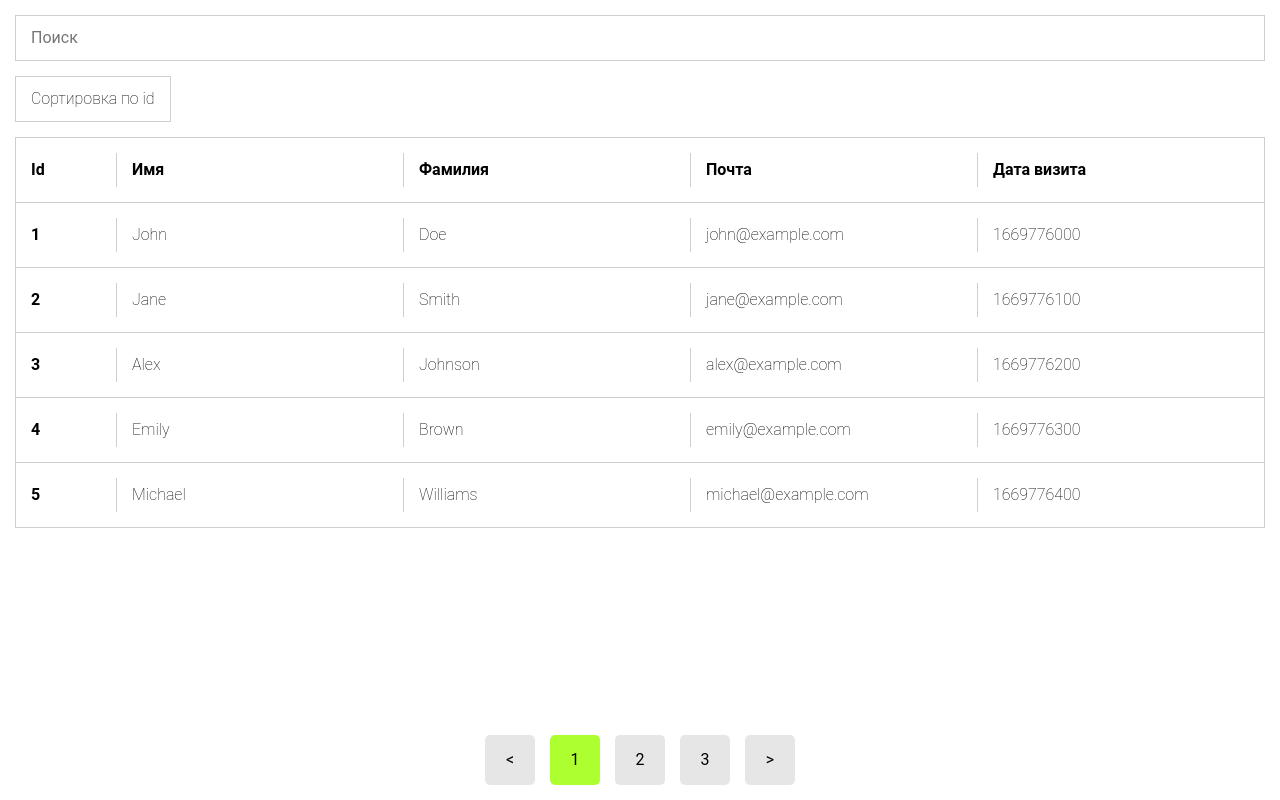
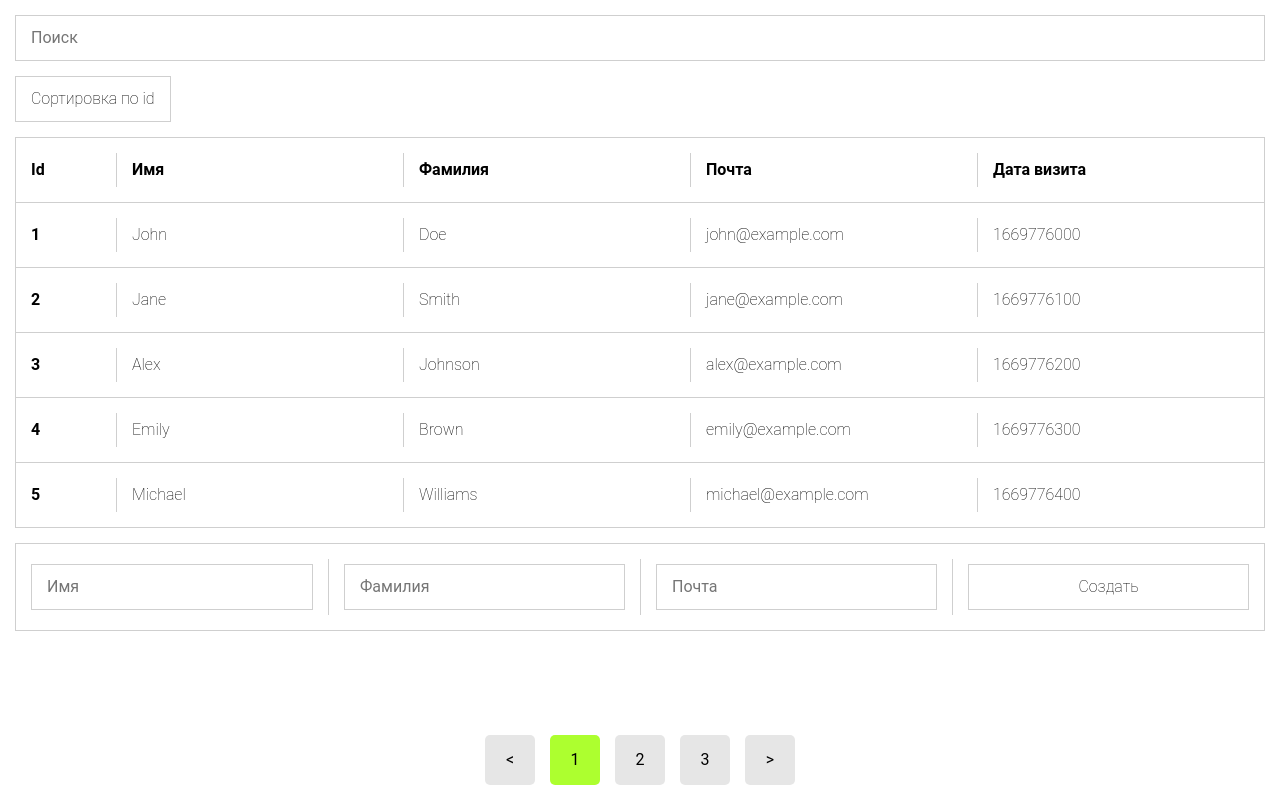
Before and after one commit to nikita-developer/css, a Nuxt app: page / in a window 1280 px wide. Built offline with nearby package versions, Linux system fonts and the light colour scheme.

Commit message:
добавил возможность создание пользователя

```diff
--- /dev/null
+++ b/components/Users/UserCreate.vue
@@ -0,0 +1,49 @@
+<script setup lang="ts">
+import type User from "~/interfaces/User";
+import {useTableStore} from "~/store/table";
+
+const store = useTableStore()
+
+const new_user = ref<User>({
+	firstName: "",
+	lastName: "",
+	email: "",
+});
+
+</script>
+
+<template>
+  <div class="user-create">
+    <div class="user-create__col">
+      <input
+        v-model="new_user.firstName"
+        type="text"
+        class="user-create__field"
+        placeholder="Имя"
+      />
+    </div>
+    <div class="user-create__col">
+      <input
+        v-model="new_user.lastName"
+        type="text"
+        class="user-create__field"
+        placeholder="Фамилия"
+      />
+    </div>
+    <div class="user-create__col">
+      <input
+        v-model="new_user.email"
+        type="text"
+        class="user-create__field"
+        placeholder="Почта"
+      />
+    </div>
+    <div class="user-create__col">
+      <button class="user-create__button" @click="store.createUser(new_user)">Создать</button>
+    </div>
+  </div>
+</template>
+
+<style scoped lang="scss">
+@import "@/components/Users/styles/user-create";
+</style>
--- /dev/null
+++ b/components/Users/styles/user-create.scss
@@ -0,0 +1,28 @@
+.user-create {
+  display: grid;
+  grid-template-columns: 1fr 1fr 1fr 1fr;
+  padding-top: 15px;
+  padding-bottom: 15px;
+  border: 1px solid #cfcfcf;
+
+  &__col {
+    padding: 5px 15px;
+
+    & + & {
+      border-left: 1px solid #cfcfcf;
+    }
+  }
+
+  &__field {
+    padding: 10px 15px;
+    border: 1px solid #cfcfcf;
+    width: 100%;
+  }
+
+  &__button {
+    width: 100%;
+    font-weight: 200;
+    padding: 10px 15px;
+    border: 1px solid #cfcfcf;
+  }
+}
--- a/interfaces/User.ts
+++ b/interfaces/User.ts
@@ -1,9 +1,9 @@
 export default interface User {
-  id?: number;
+  id?: number | string;
   firstName?: string;
   lastName?: string;
   email?: string;
-  lastVisitedAt?: number;
+  lastVisitedAt?: number | string;
 }
 
 export const defaultUser = (): User => {
--- a/nuxt.config.ts
+++ b/nuxt.config.ts
@@ -3,11 +3,16 @@ export default defineNuxtConfig({
   ssr: false,
   compatibilityDate: "2024-04-03",
   devtools: { enabled: true },
+
   typescript: {
     typeCheck: true,
   },
+
   buildDir: 'css',
+
   app: {
     baseURL: "/css",
   },
+
+  modules: ["@pinia/nuxt"],
 });
--- a/package.json
+++ b/package.json
@@ -11,7 +11,9 @@
   },
   "dependencies": {
     "@mdi/font": "^7.4.47",
+    "@pinia/nuxt": "^0.5.5",
     "nuxt": "^3.13.0",
+    "pinia": "^2.2.4",
     "vue": "latest",
     "vue-router": "latest"
   },
--- a/pages/index.vue
+++ b/pages/index.vue
@@ -1,38 +1,45 @@
 <script setup lang="ts">
 import UserList from "~/components/Users/UserList.vue";
-import users from "assets/userList.json";
 import type User from "~/interfaces/User";
+import { useTableStore } from "~/store/table";
+import UserCreate from "~/components/Users/UserCreate.vue";
+
+const store = useTableStore();
 
 const pagination_options = {
-	list_size: 5,
-	dots_size: 3,
-	start_dot: 1
-}
+  list_size: 5,
+  dots_size: 3,
+  start_dot: 1,
+};
 
-const $users = ref<User[]>(users);
-const $filter = ref<User[]>(users);
+const user_list = ref<User[]>(store.users_list);
 
-const search = shallowRef<string>("");
+const changePagination = (dot: number) =>
+  (user_list.value = store.users_filter.filter(
+    (_, idx) =>
+      idx < dot * pagination_options.list_size &&
+      idx >= dot * pagination_options.list_size - pagination_options.list_size,
+  ));
 
-const changePagination = (dot: number) => $users.value = $filter.value.filter((_, idx) => idx < dot * pagination_options.list_size && idx >= dot * pagination_options.list_size - pagination_options.list_size);
-
-const sort = () => $users.value = $users.value.reverse()
-const filter = () => $filter.value = users.filter((el) => el.firstName?.toLowerCase().indexOf(search.value.toLowerCase()) !== -1);
+const sort = () => (user_list.value = user_list.value.reverse());
 </script>
 
 <template>
   <div class="users-table">
     <Search
       class="users-table__search"
-      @change="filter"
-      v-model="search"
+      @change="store.filterUsers(store.search)"
+      v-model="store.search"
     ></Search>
-	  <div class="users-table-sort">
-	    <button class="users-table-sort__button" @click="sort">Сортировка по id</button>
-	  </div>
-    <UserList :users="$users"></UserList>
+    <div class="users-table-sort">
+      <button class="users-table-sort__button" @click="sort">
+        Сортировка по id
+      </button>
+    </div>
+    <UserList :users="user_list"></UserList>
+    <UserCreate></UserCreate>
     <Pagination
-      :users="$filter"
+      :users="store.users_filter"
       :list_size="pagination_options.list_size"
       :dots_size="pagination_options.dots_size"
       :start_dot="pagination_options.start_dot"
--- /dev/null
+++ b/store/table.ts
@@ -0,0 +1,20 @@
+import { defineStore } from "pinia";
+import users from "assets/userList.json";
+import type User from "~/interfaces/User";
+
+export const useTableStore = defineStore("tableStore", () => {
+  const users_list = ref<User[]>(users);
+  const users_filter = ref<User[]>(users);
+  const search = shallowRef<string>("");
+
+  const createUser = (user: User) => {
+    user.id = users_list.value.length
+    user.lastVisitedAt = String(new Date())
+
+    users_list.value.push({...user});
+    filterUsers(search.value)
+  };
+  const filterUsers = (search: string) => users_filter.value = users_list.value.filter((el) => el.firstName?.toLowerCase().indexOf(search.toLowerCase()) !== -1);
+
+  return { createUser, filterUsers, users_list, users_filter, search };
+});
```
Also changed, not shown: 1 other file (tests, documents, lock files or other folders).
